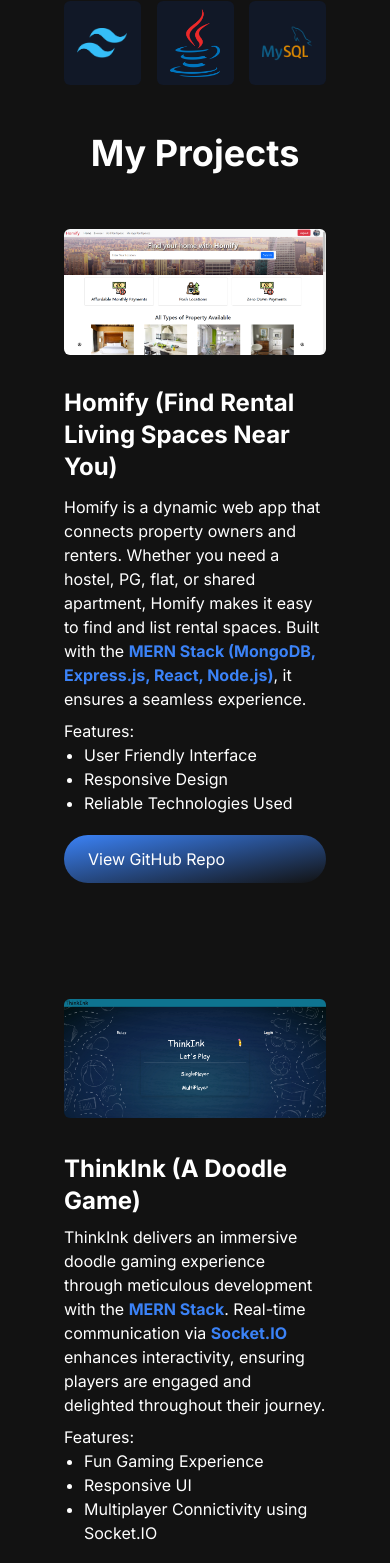
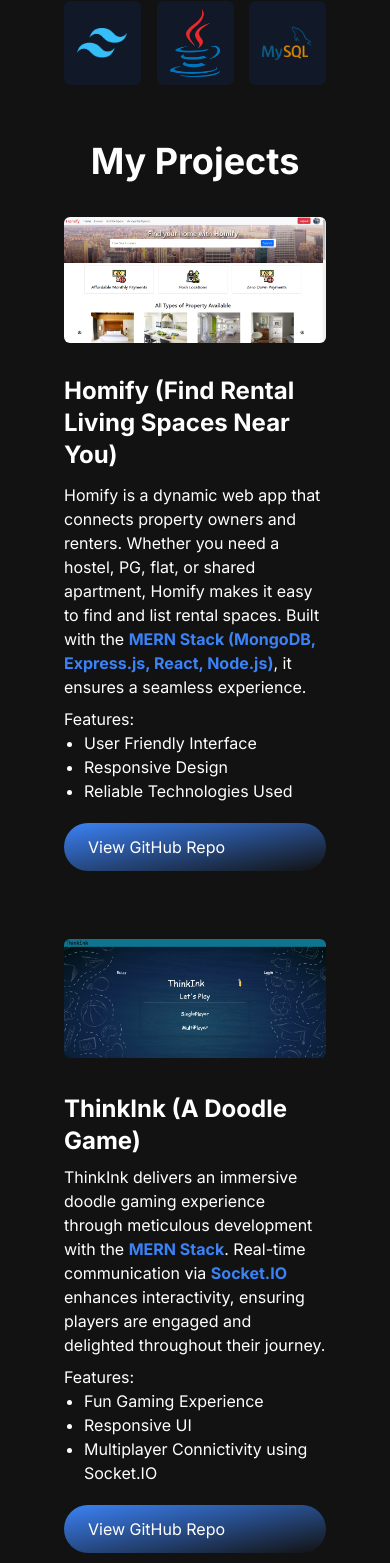
Before and after one commit to Ayush-Maurya-19/portfolio, a Next.js app: page / in a window 390 px wide. Shown: the part 1612-3175 px from the top of the page. Built offline with nearby package versions, Linux system fonts and the light colour scheme.

Commit message:
UI changes

```diff
--- a/src/app/components/AboutSection.jsx
+++ b/src/app/components/AboutSection.jsx
@@ -60,7 +60,7 @@ const AboutSection = () => {
     imageRefs.current.forEach((ref) => {
       if (ref) {
         VanillaTilt.init(ref, {
-          max: 25,
+          max: 30,
           speed: 400,
           glare: true,
           "max-glare": 0.5,
--- a/src/app/components/EmailSection.jsx
+++ b/src/app/components/EmailSection.jsx
@@ -23,7 +23,7 @@ const EmailSection = () => {
   return (
     <section
       id="contact"
-      className="grid md:grid-cols-2 my-12 md:my-12 py-24 gap-4 relative"
+      className="grid md:grid-cols-2 my-12 md:my-12 md:py-24 py-14 gap-4 relative"
     >
       <div className="z-10">
         <h5 className="text-xl font-bold text-white my-2">
@@ -42,11 +42,11 @@ const EmailSection = () => {
         </p>
         <div className="socials flex flex-row gap-2">
           <Link href="https://github.com/Ayush-Maurya-19">
-            <img src={GithubIcon} alt="Github Icon" />
+            <Image src={GithubIcon} alt="Github Icon" />
           </Link>
 
           <Link href="https://www.linkedin.com/in/ayush-maurya-776a78211/">
-            <img src={LinkedinIcon} alt="LinkedIn Icon" />
+            <Image src={LinkedinIcon} alt="LinkedIn Icon" />
           </Link>
         </div>
       </div>
--- a/src/app/components/Portfolio.jsx
+++ b/src/app/components/Portfolio.jsx
@@ -37,7 +37,7 @@ const Portfolio = () => {
     imageRefs.current.forEach((ref) => {
       if (ref) {
         VanillaTilt.init(ref, {
-          max: 10,
+          max: 20,
           speed: 400,
           glare: true,
           "max-glare": 0.5,
@@ -47,11 +47,11 @@ const Portfolio = () => {
   }, []);
 
   return (
-    <>
-      <h2 className="text-center text-4xl font-bold text-white mt-4 mb-8 md:mb-12">
+    <div id="projects">
+      <h2 className="text-center text-4xl font-bold text-white mt-6 mb-4 md:mb-12 " >
         My Projects
       </h2>
-      <section className="text-white project-section mt-10 ">
+      <section className="text-white project-section mt-5 ">
         <div className="container mx-auto px-4">
           <div className="grid grid-flow-row-dense grid-cols-1 md:grid-cols-2">
             <div className="col-span-1 md:pl-36 flex py-4">
@@ -97,7 +97,7 @@ const Portfolio = () => {
         </div>
       </section>
 
-      <section className="text-white mt-20  project-section">
+      <section className="text-white mt-8 md:mt-20  project-section">
         <div className="container mx-auto px-4">
           <div className="grid grid-flow-row-dense gap-4 grid-cols-1 md:grid-cols-2">
             <div className="col-span-1 order-2 md:order-1 md:ml-36">
@@ -143,7 +143,7 @@ const Portfolio = () => {
         </div>
       </section>
 
-      <section className="text-white project-section mt-20 ">
+      <section className="text-white mt-8 md:mt-20  project-section">
         <div className="container mx-auto px-4">
           <div className="grid grid-flow-row-dense grid-cols-1 md:grid-cols-2">
             <div className="col-span-1 md:pl-36 flex py-4">
@@ -189,7 +189,7 @@ const Portfolio = () => {
         </div>
       </section>
 
-      <section className="text-white mt-20 project-section">
+      <section className="text-white mt-8 md:mt-20 project-section">
         <div className="container mx-auto px-4">
           <div className="grid grid-flow-row-dense gap-4 grid-cols-1 md:grid-cols-2">
             <div className="col-span-1 order-2 md:order-1 md:ml-36">
@@ -236,7 +236,7 @@ const Portfolio = () => {
           </div>
         </div>
       </section>
-    </>
+    </div>
   );
 };
 
--- a/src/app/layout.js
+++ b/src/app/layout.js
@@ -6,17 +6,18 @@ import Footer from "./components/Footer";
 const inter = Inter({ subsets: ["latin"] });
 
 export const metadata = {
-  title: "Create Next App",
-  description: "Generated by create next app",
+  title: "Ayush Maurya Portfolio",
+  description:
+    "Hey there! I'm Ayush Maurya, a full-stack developer specializing in MERN stack and Next.js. Do check out my portfolio!",
 };
 
 export default function RootLayout({ children }) {
   return (
     <html lang="en">
       <body className={inter.className}>
-      <Navbar />
+        <Navbar />
         {children}
-        </body>
+      </body>
     </html>
   );
 }
```
